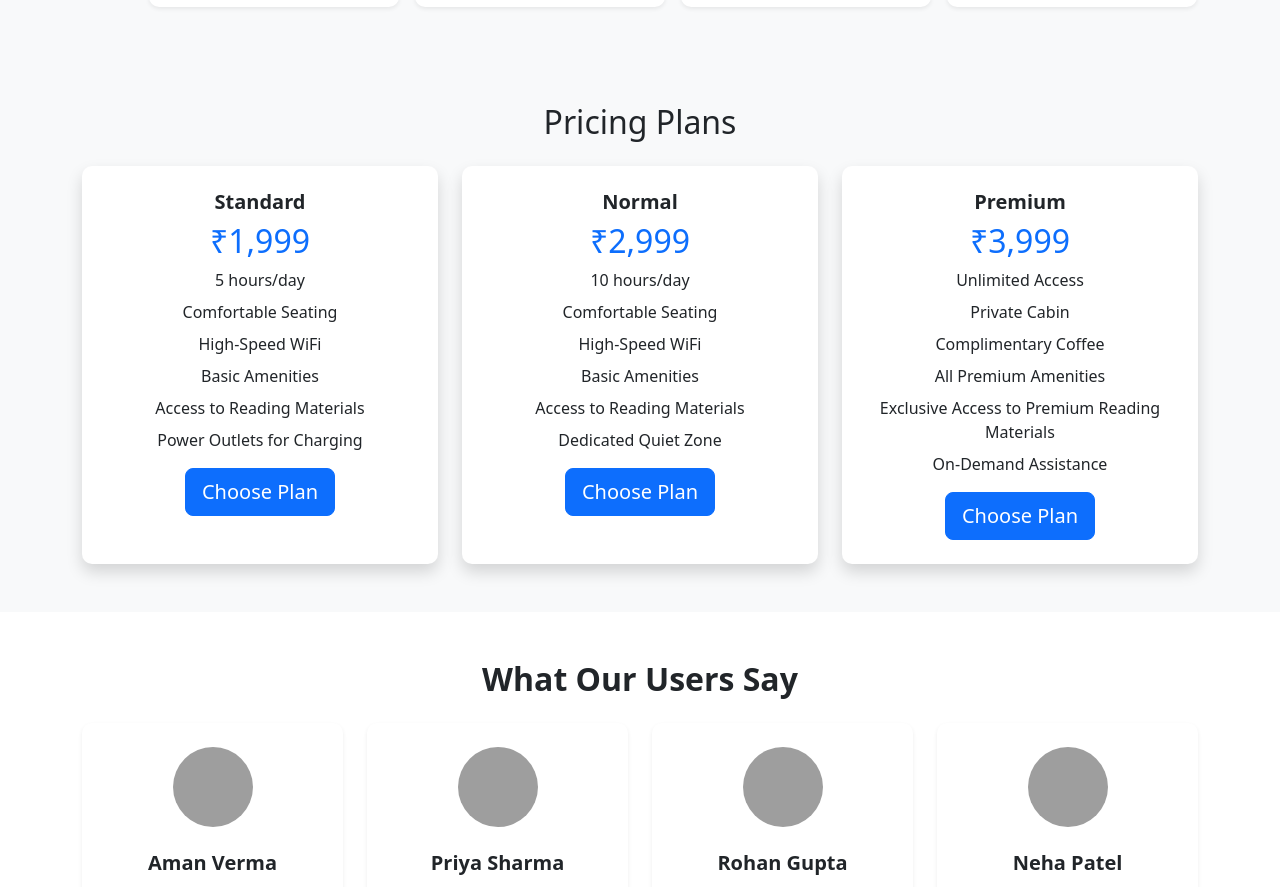
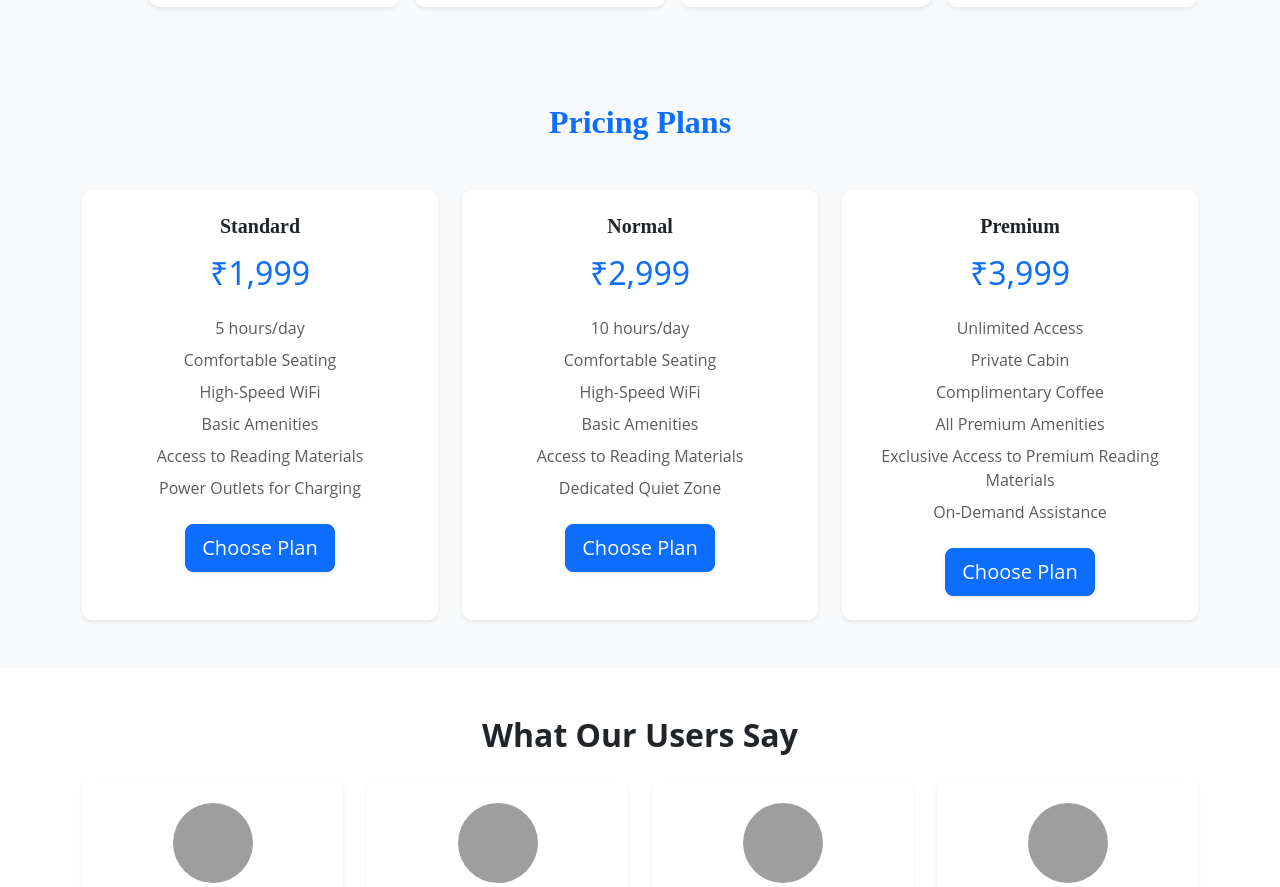
Before and after one commit to nikhilsm1996/readingspace, a React (Vite) app in the folder frontend/reading-space-frontend/: page / in a window 1280 px wide. Shown: the part 1391-2278 px from the top of the page. Built offline with nearby package versions, Linux system fonts and the light colour scheme; grey boxes are pictures that could not be loaded.

Commit message:
Enhance Pricing component: update layout, improve typography, and add hover effects for better user experience

```diff
--- a/frontend/reading-space-frontend/src/components/Pricing.jsx
+++ b/frontend/reading-space-frontend/src/components/Pricing.jsx
@@ -1,4 +1,4 @@
-import { Link } from "react-router";
+import { Link } from "react-router-dom";
 
 const Pricing = () => {
   const plans = [
@@ -40,58 +40,45 @@ const Pricing = () => {
     },
   ];
 
-    //   {
-  //     name: "Standard",
-  //     price: "₹1,999",
-  //     features: [
-  //       "5 hours/day",
-  //       "Comfortable Seating",
-  //       "High-Speed WiFi",
-  //       "Basic Amenities",
-  //     ],
-  //   },
-  //   {
-  //     name: "Normal",
-  //     price: "₹2,999",
-  //     features: [
-  //       "5 hours/day",
-  //       "Comfortable Seating",
-  //       "High-Speed WiFi",
-  //       "Basic Amenities",
-  //     ],
-  //   },
-  //   {
-  //     name: "Premium",
-  //     price: "₹3,999",
-  //     features: [
-  //       "Unlimited Access",
-  //       "Private Cabin",
-  //       "Complimentary Coffee",
-  //       "All Premium Amenities",
-  //     ],
-  //   },
-  // ];
-
   return (
     <section id="pricing" className="py-5 bg-light">
       <div className="container">
-        <h2 className="text-center mb-4">Pricing Plans</h2>
+        <h2 className="text-center fw-bold text-primary mb-5" style={{ fontFamily: "'Times New Roman', serif" }}>
+          Pricing Plans
+        </h2>
         <div className="row g-4">
           {plans.map((plan, index) => (
             <div key={index} className="col-md-4">
-              <div className="card h-100 shadow">
-                <div className="card-body text-center">
-                  <h5 className="card-title fw-bold">{plan.name}</h5>
-                  <h2 className="card-text text-primary">{plan.price}</h2>
-                  <ul className="list-unstyled mb-3">
+              <div
+                className="card h-100 shadow-sm border-0"
+                style={{
+                  transition: "transform 0.3s ease, box-shadow 0.3s ease",
+                }}
+                onMouseOver={(e) => {
+                  e.currentTarget.style.transform = "translateY(-5px)";
+                  e.currentTarget.style.boxShadow = "0 10px 20px rgba(0, 0, 0, 0.1)";
+                }}
+                onMouseOut={(e) => {
+                  e.currentTarget.style.transform = "translateY(0)";
+                  e.currentTarget.style.boxShadow = "0 4px 6px rgba(0, 0, 0, 0.1)";
+                }}
+              >
+                <div className="card-body text-center p-4">
+                  <h5 className="card-title fw-bold mb-3" style={{ fontFamily: "'Times New Roman', serif" }}>
+                    {plan.name}
+                  </h5>
+                  <h2 className="card-text text-primary mb-4">{plan.price}</h2>
+                  <ul className="list-unstyled mb-4">
                     {plan.features.map((feature, i) => (
-                      <li key={i} className="mb-2">
+                      <li key={i} className="mb-2 text-muted" style={{ fontFamily: "'Open Sans', sans-serif" }}>
                         {feature}
                       </li>
                     ))}
                   </ul>
                   <Link to="/login">
-              <button className="btn btn-primary btn-lg">Choose Plan</button>
+                    <button className="btn btn-primary btn-lg shadow-sm" style={{ fontFamily: "'Open Sans', sans-serif" }}>
+                      Choose Plan
+                    </button>
                   </Link>
                 </div>
               </div>
```
Lines whose indentation alone changed are shown as unchanged.
